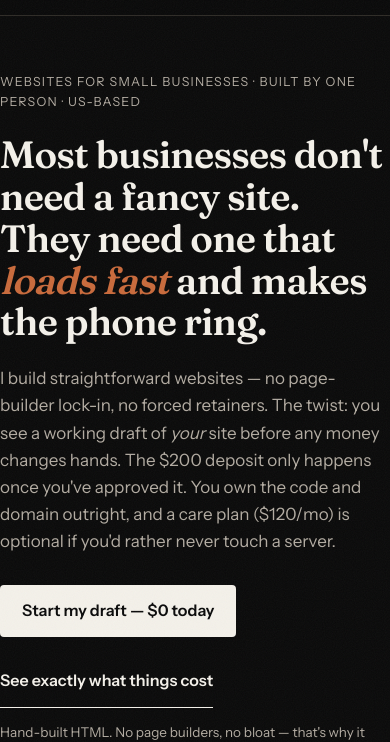
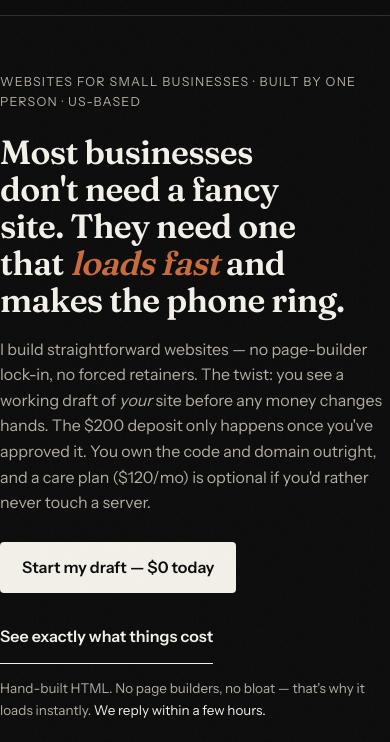
Before and after one commit to Miffler/codekitchen, a website: page index.html in a window 390 px wide. Shown: the part 95-837 px from the top of the page. Drawn offline with Linux system fonts and the light colour scheme.

Commit message:
Mobile hero type scale (h1 clamp for phones), deploy + full device re-verification

```diff
--- a/index.html
+++ b/index.html
@@ -189,6 +189,8 @@ footer a{color:var(--paper)}
 
 @media(max-width:820px){
   .hero{grid-template-columns:1fr;padding:56px 0 64px}
+  .hero h1{font-size:clamp(30px,8.6vw,40px);min-height:0;margin-bottom:18px}
+  .hero p{font-size:16px;margin-bottom:26px}
   .process{grid-template-columns:1fr}
   .step:nth-child(even){padding-left:0;border-left:none}
   .work{grid-template-columns:1fr}
```
